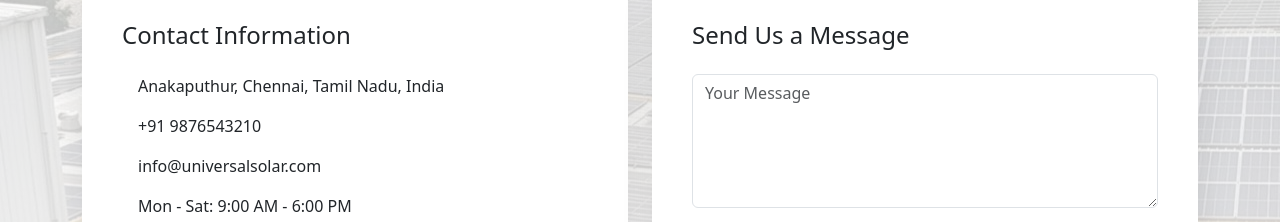
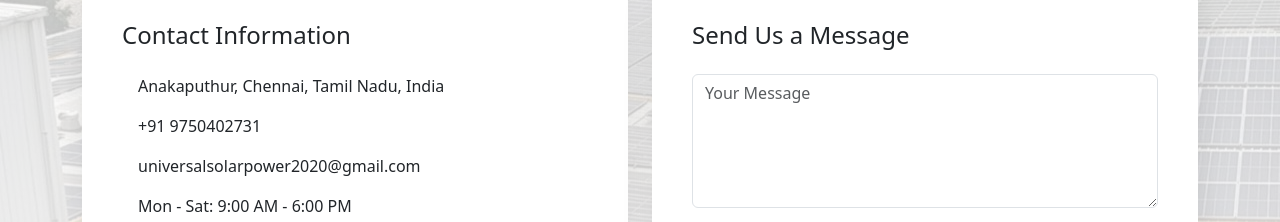
Before and after one commit to Universalsolarpower/universalsolar, a Next.js app: page / in a window 1280 px wide. Shown: the part 4720-4942 px from the top of the page. Built offline with nearby package versions, Linux system fonts and the light colour scheme.

Commit message:
'initial'

```diff
--- a/app/components/Contact.js
+++ b/app/components/Contact.js
@@ -73,11 +73,11 @@ export default function Contact() {
               </div>
               <div className="contact-item mb-3">
                 <i className="fas fa-phone text-primary me-3"></i>
-                <span>+91 9876543210</span>
+                <span>+91 9750402731</span>
               </div>
               <div className="contact-item mb-3">
                 <i className="fas fa-envelope text-primary me-3"></i>
-                <span>info@universalsolar.com</span>
+                <span>universalsolarpower2020@gmail.com</span>
               </div>
               <div className="contact-item mb-4">
                 <i className="fas fa-clock text-primary me-3"></i>
```
